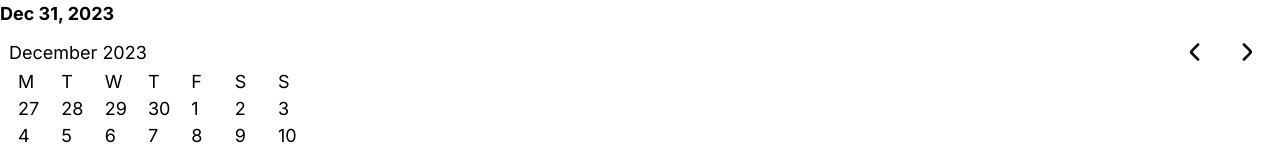
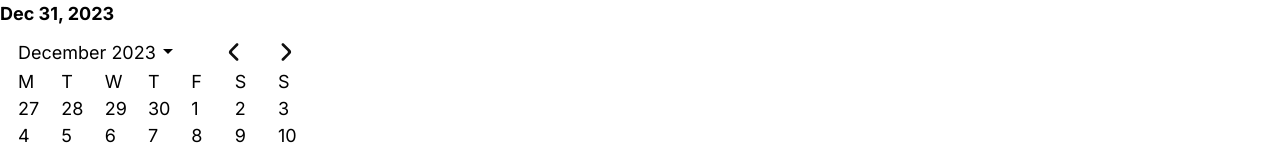
Before and after one commit to Pear-sudo/time, a Next.js app: page /test in a window 1280 px wide. Shown: the top 153 px of the page. Built offline with nearby package versions, Linux system fonts and the light colour scheme.

Commit message:
add drop down to monthlyCalendar

```diff
--- a/src/app/elements/inputs/advancedDateSelector.tsx
+++ b/src/app/elements/inputs/advancedDateSelector.tsx
@@ -1,7 +1,6 @@
 import {JSX} from "react";
 import {DateDisplay} from "@/app/elements/presentation/dateDisplay";
 import {MonthlyCalendar} from "@/app/elements/monthlyCalendar";
-
 
 
 export function AdvancedDateSelector(prop: {}): JSX.Element {
@@ -9,7 +8,7 @@ export function AdvancedDateSelector(prop: {}): JSX.Element {
     return (
         <div>
             <DateDisplay date={anchor}/>
-            <MonthlyCalendar anchor={anchor}/>
+            <MonthlyCalendar anchor={anchor} allowYearSelection={true}/>
         </div>
     )
 }
--- a/src/app/elements/monthlyCalendar.tsx
+++ b/src/app/elements/monthlyCalendar.tsx
@@ -5,11 +5,14 @@ import {areSameDate, generatePaddedMonth, getDayId, getMonthBegin, rollDate} fro
 import {DataWrapper} from "@/app/elements/inputs/helper/inputHelper";
 import {DisplayContextObj} from "@/app/model/displayContextObj";
 import {NavigationButtons} from "@/app/elements/ui/navigationButtons";
+import Image from "next/image";
+import arrowDown from "@/app/icons/arrow-down.svg";
 
 export function MonthlyCalendar(prop: {
     anchor: Date,
     parentData?: DataWrapper<Date | undefined>,
-    selfHider?: React.Dispatch<React.SetStateAction<boolean>>
+    selfHider?: React.Dispatch<React.SetStateAction<boolean>>,
+    allowYearSelection?: boolean
 }): JSX.Element {
     const [anchor, setAnchor] = useState(prop.anchor)
     const [focusedDate, setFocusedDate] = useState(new Date())
@@ -46,6 +49,10 @@ export function MonthlyCalendar(prop: {
         }
     }
 
+    function handleYearSelectionClick() {
+
+    }
+
     const weekDayNameSlots: JSX.Element[] = dates.slice(0, 7).map((date) => {
         const text = new Intl.DateTimeFormat("en-US", {weekday: 'narrow'}).format(date)
         return (
@@ -56,13 +63,18 @@ export function MonthlyCalendar(prop: {
         const highlight: boolean = areSameDate(date, new Date())
         return (
             <CircledSlot text={date.getDate().toString()} key={getDayId(date)}
-                         handleOnClick={generateHandleOnDateClick(date)} highlight={highlight} focused={areSameDate(date, focusedDate)}/>
+                         handleOnClick={generateHandleOnDateClick(date)} highlight={highlight}
+                         focused={areSameDate(date, focusedDate)}/>
         )
     })
     return (
-        <div className={`p-2 w-full`}>
+        <div className={`p-2 w-fit`}>
             <div className={'inline-flex flex-row items-center justify-between w-full'}>
-                <YearHint dates={[anchor]} clickable={false}/>
+                <div className={`flex ${prop.allowYearSelection ? Theme.button : undefined}`} onClick={handleYearSelectionClick}>
+                    <YearHint dates={[anchor]} clickable={false}/>
+                    <Image src={arrowDown} alt={"arrow down"}
+                           className={`h-full ${prop.allowYearSelection ? undefined : 'hidden'}`}/>
+                </div>
                 <NavigationButtons onClick={onNavigationButtonClick}/>
             </div>
             <div className={'grid gap-x-0.5 w-fit overflow-auto'}
```
Also changed, not shown: src/app/icons/arrow-down.svg (added).
